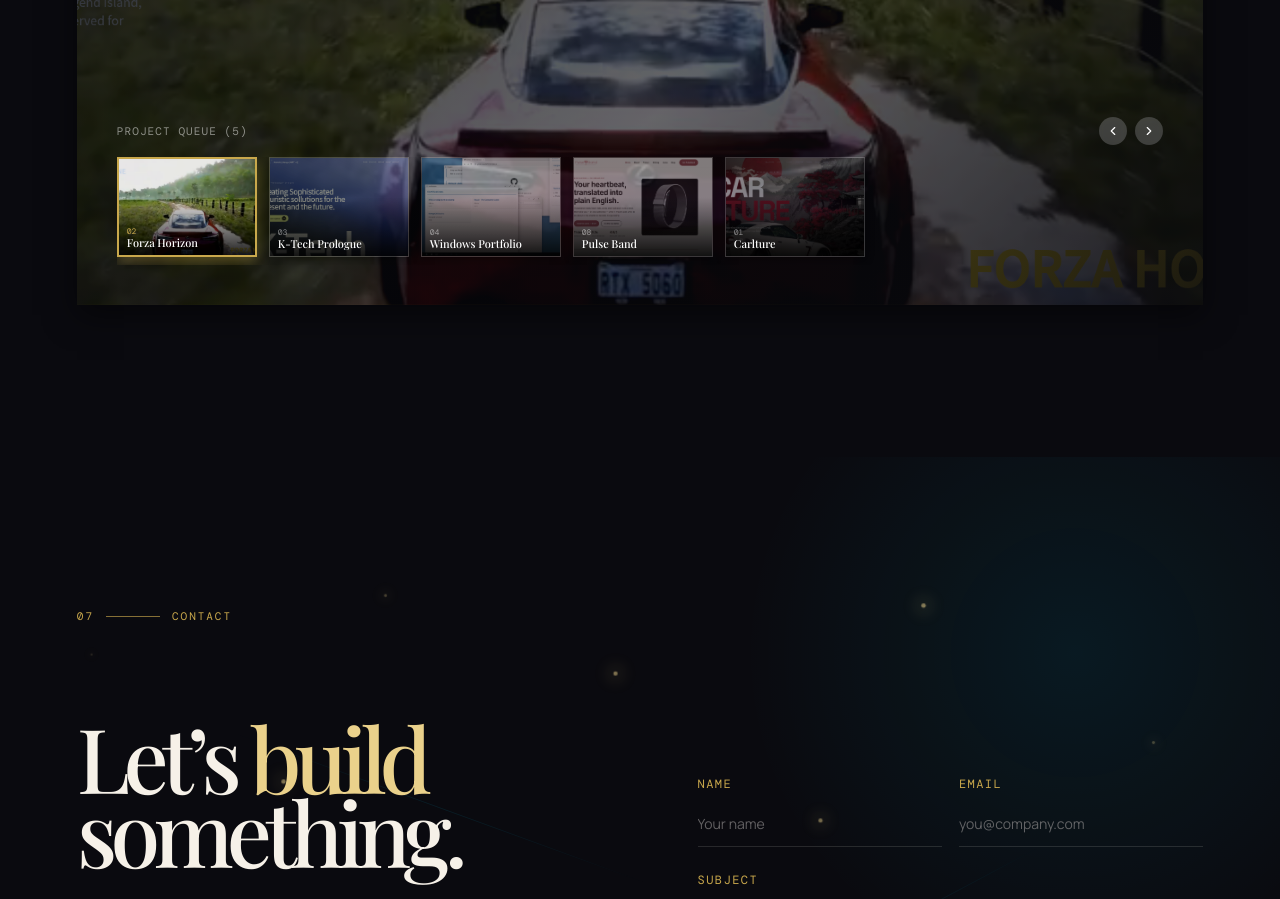
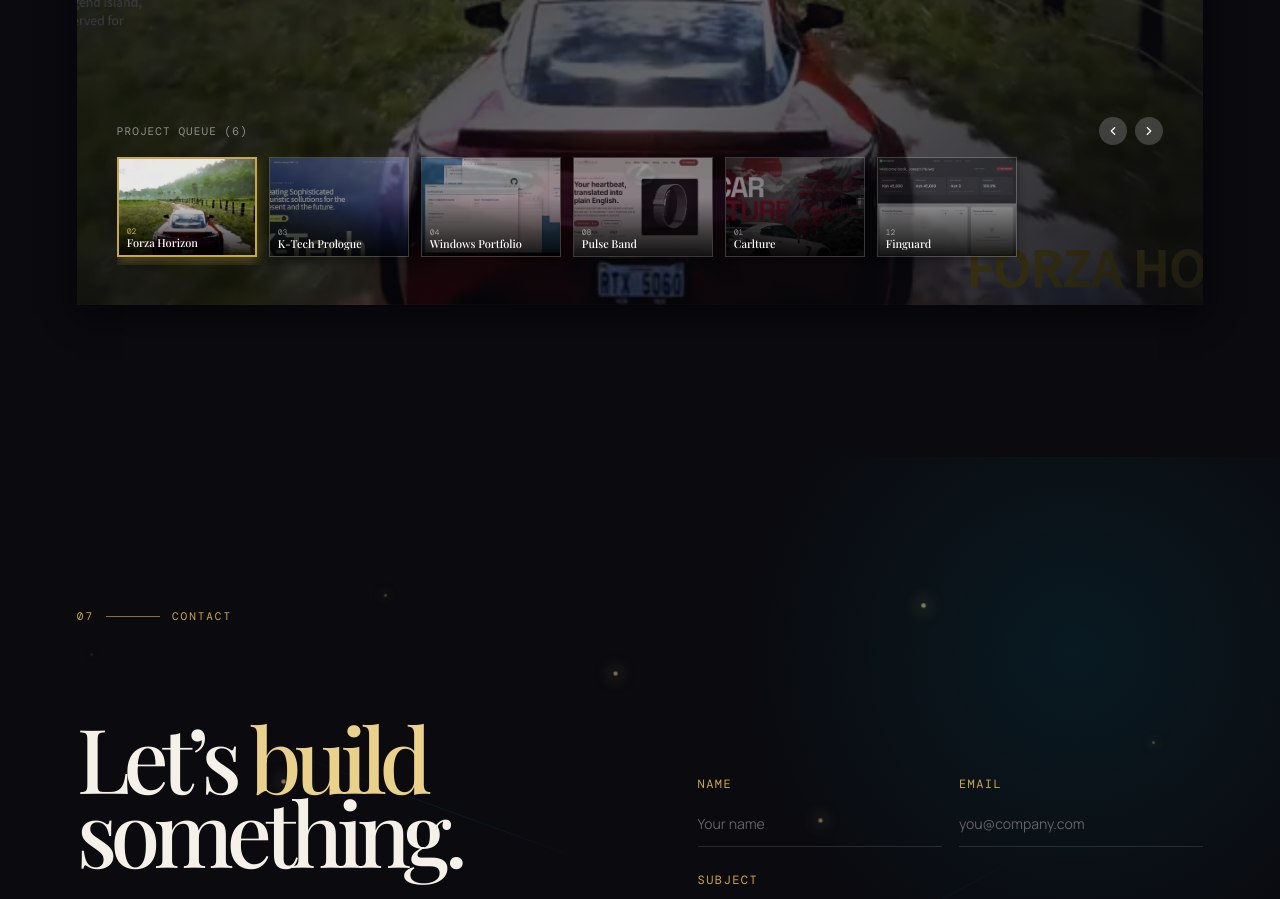
Before and after one commit to BYTECODENINJA/josephM, a React (Vite) app: page / in a window 1280 px wide. Shown: the part 8200-9099 px from the top of the page. Built offline with nearby package versions, Linux system fonts and the light colour scheme; a web font is replaced by a local one.

Commit message:
Add finguard project

```diff
--- a/src/components/sections/Work.tsx
+++ b/src/components/sections/Work.tsx
@@ -20,6 +20,7 @@ const REFERENCE_IMAGES = {
   memento: "/memento.jpeg",
   EasyAuth: "/easy-Auth.png",
   Carlture: "/carlture.png",
+  Finguard: "/Fintech.png",
 } as const;
 
 const projects = [
@@ -154,6 +155,18 @@ const projects = [
     tags: ["Vite", "ThreeJs", "Framer Motion"],
     github: "https://github.com/BYTECODENINJA/carlture",
     livePreview: "https://carlture.vercel.app",
+  },
+  {
+    index: "12",
+    category: "Frontend" as ProjectCategory,
+    focus: "Responsive Design / Frontend",
+    title: "Finguard",
+    description: "A responsive design project for practicing UI craft: design tokens, scroll-driven motion, custom cursors, interactive WebGL, and responsive editorial layouts. Pure front-end, no backend.",
+    image: REFERENCE_IMAGES.Finguard,
+    accent: "slate",
+    tags: ["Vite", "ThreeJs", "Framer Motion"],
+    github: "https://github.com/BYTECODENINJA/finguard",
+    livePreview: "https://finguard-wine.vercel.app",
   }
 ] as const;
 
```
